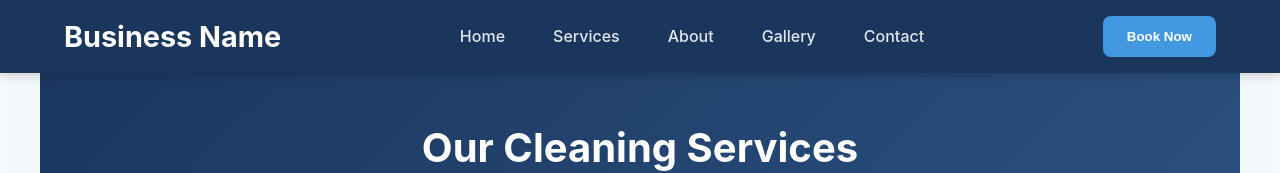
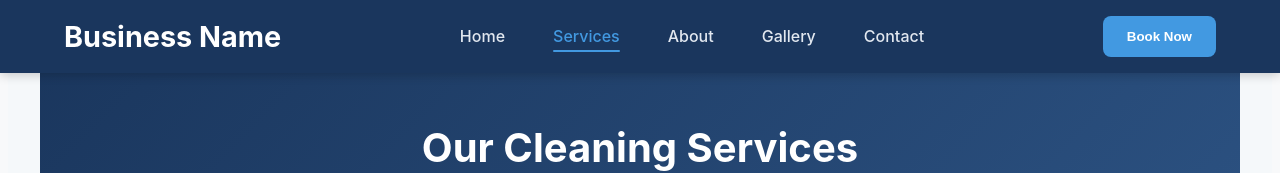
Before and after one commit to ItsAl3xx/Website_For_Cleaning_Business, a React (Create React App) app in the folder frontend/: page /services in a window 1280 px wide. Shown: the top 173 px of the page. Built offline with nearby package versions, Linux system fonts and the light colour scheme.

Commit message:
Added feature to navbar

```diff
--- a/frontend/src/home-page/App.css
+++ b/frontend/src/home-page/App.css
@@ -32,6 +32,7 @@ body {
   text-decoration: none;
   font-weight: 500;
   transition: color 0.3s ease;
+  position: relative;
 }
 
 .nav a:hover {
@@ -1855,3 +1856,41 @@ body {
     font-size: 1.1rem;
   }
 }
+
+/* Add these styles for desktop navigation active state */
+.nav a {
+  margin: 0 1.5rem;
+  color: #e2e8f0;
+  text-decoration: none;
+  font-weight: 500;
+  transition: color 0.3s ease;
+  position: relative;
+}
+
+/* Active state styling for desktop */
+.nav a.active {
+  color: #4299e1;
+}
+
+/* Underline effect for active state on desktop */
+.nav a.active::after {
+  content: '';
+  position: absolute;
+  bottom: -6px;
+  left: 0;
+  width: 100%;
+  height: 2px;
+  background-color: #4299e1;
+  border-radius: 2px;
+}
+
+/* Remove active state styling on mobile */
+@media (max-width: 768px) {
+  .nav a.active::after {
+    display: none;
+  }
+
+  .nav a.active {
+    color: #e2e8f0;
+  }
+}
--- a/frontend/src/home-page/App.js
+++ b/frontend/src/home-page/App.js
@@ -13,7 +13,7 @@ import 'swiper/css/pagination';
 import { FaStar, FaSync } from 'react-icons/fa';
 import { MapContainer, TileLayer, Circle, Popup } from 'react-leaflet';
 import 'leaflet/dist/leaflet.css';
-import { Routes, Route, Link } from 'react-router-dom';
+import { Routes, Route, Link, NavLink } from 'react-router-dom';
 import ServicesPage from '../services-page/service-page';
 import AboutPage from '../about-page/about-page';
 import ContactPage from '../contact-page/contact-page';
@@ -505,11 +505,11 @@ function App() {
           </div>
         </button>
         <nav className={`nav ${isMobileMenuOpen ? 'nav-open' : ''}`}>
-          <Link to="/" onClick={handleMobileNavClick}>Home</Link>
-          <Link to="/services" onClick={handleMobileNavClick}>Services</Link>
-          <Link to="/about" onClick={handleMobileNavClick}>About</Link>
-          <a href="#gallery" onClick={handleMobileNavClick}>Gallery</a>
-          <Link to="/contact" onClick={handleMobileNavClick}>Contact</Link>
+          <NavLink to="/" onClick={handleMobileNavClick} end>Home</NavLink>
+          <NavLink to="/services" onClick={handleMobileNavClick}>Services</NavLink>
+          <NavLink to="/about" onClick={handleMobileNavClick}>About</NavLink>
+          <NavLink to="/gallery" onClick={handleMobileNavClick}>Gallery</NavLink>
+          <NavLink to="/contact" onClick={handleMobileNavClick}>Contact</NavLink>
           <button className="mobile-book-now">Book Now</button>
         </nav>
         <button className="book-now desktop-only">Book Now</button>
```
